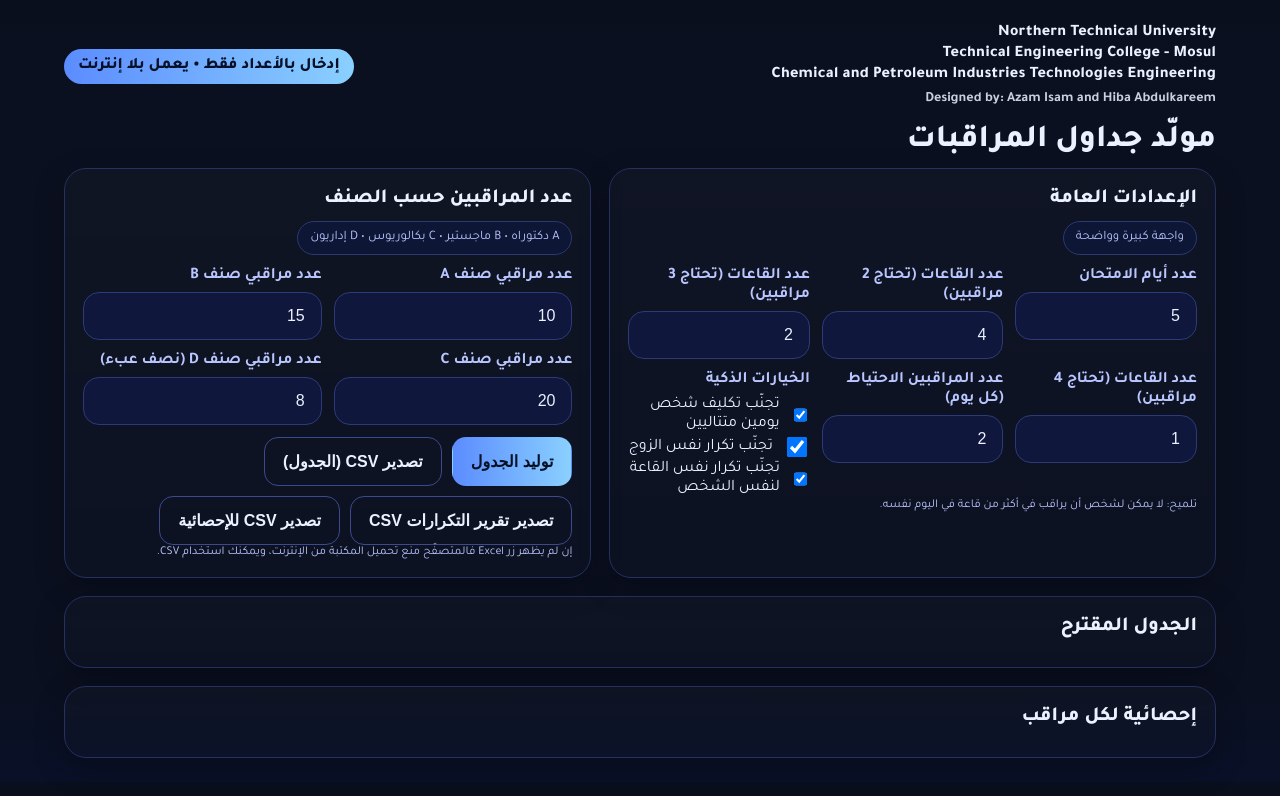
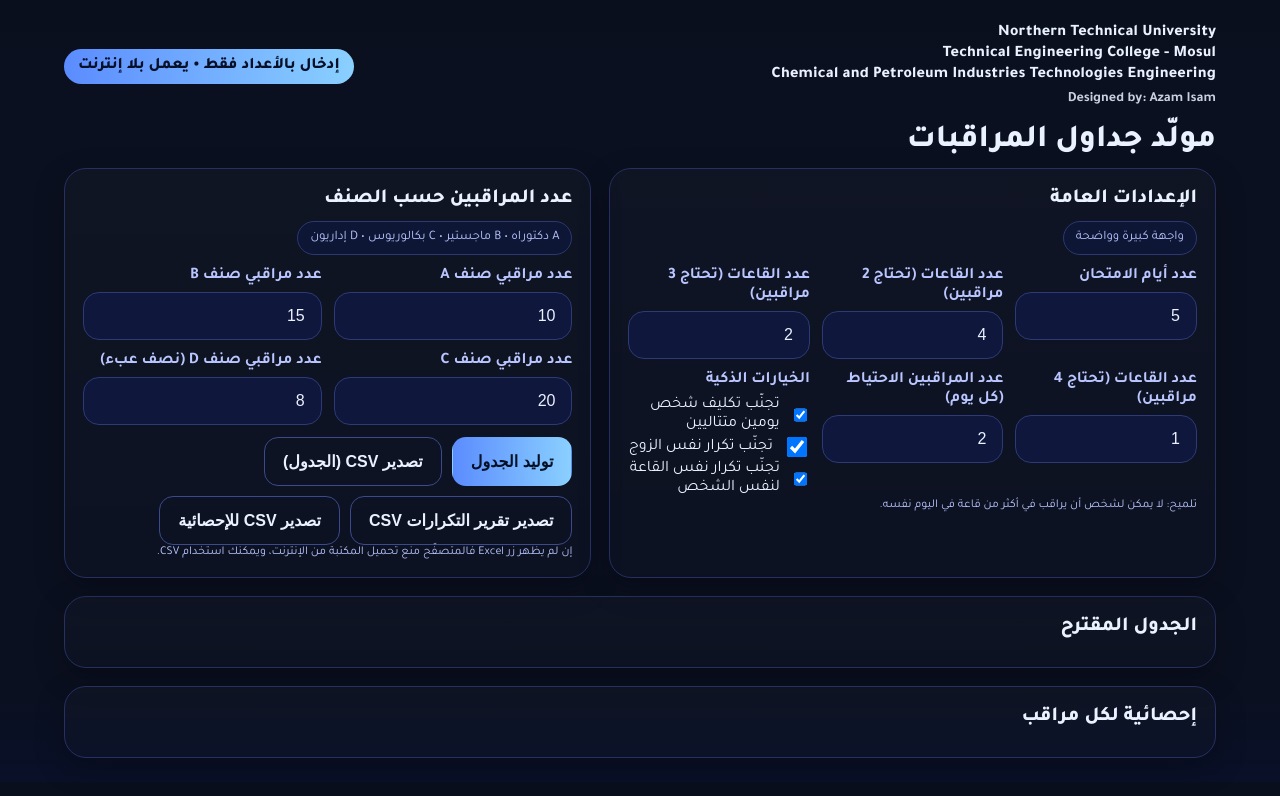
Before and after one commit to zizoiraq/observation-table2, a plain HTML site: page index.html in a window 1280 px wide. Drawn offline with Linux system fonts and the light colour scheme.

Commit message:
index.html

```diff
--- a/index.html
+++ b/index.html
@@ -63,7 +63,7 @@
         <div class="line">Northern Technical University</div>
         <div class="line">Technical Engineering College - Mosul</div>
         <div class="line">Chemical and Petroleum Industries Technologies Engineering</div>
-        <div class="designed">Designed by: Azam Isam and Hiba Abdulkareem</div>
+        <div class="designed">Designed by: Azam Isam </div>
       </div>
       <span class="badge">إدخال بالأعداد فقط • يعمل بلا إنترنت</span>
     </header>
```
